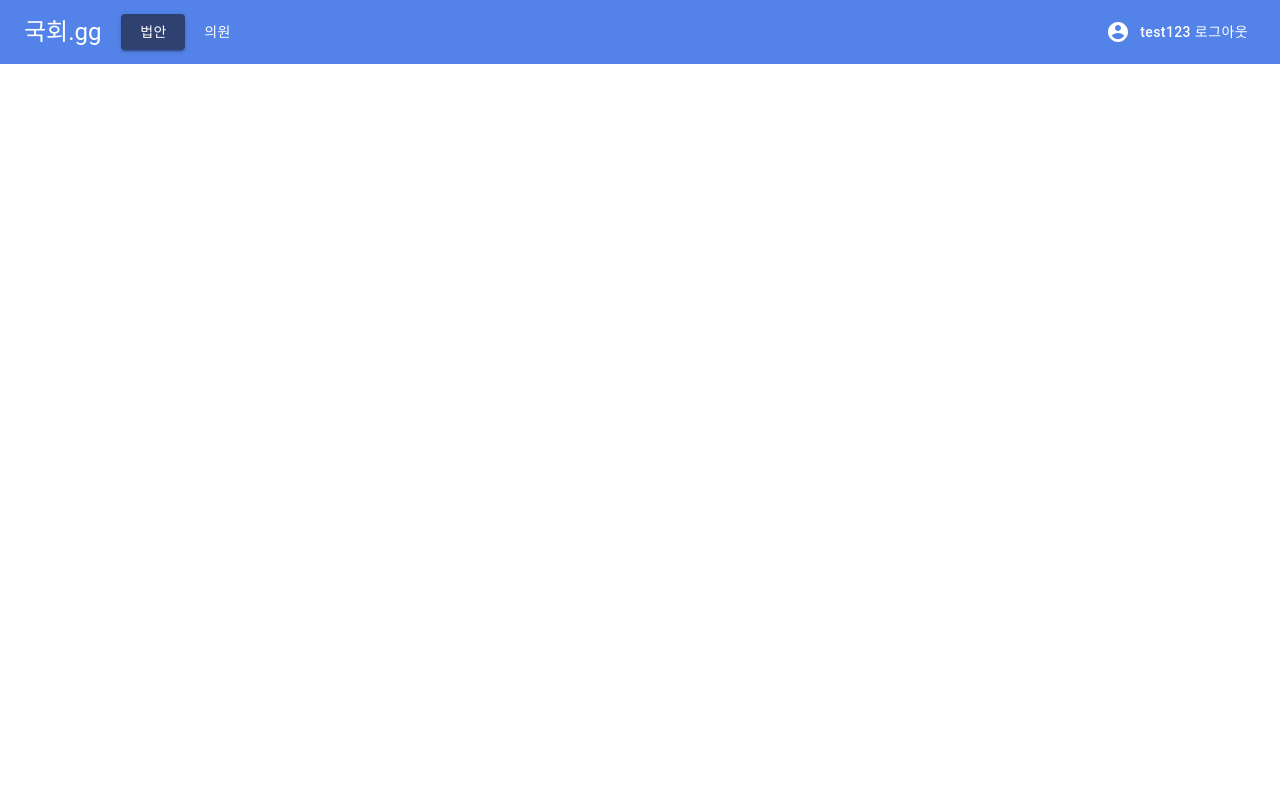
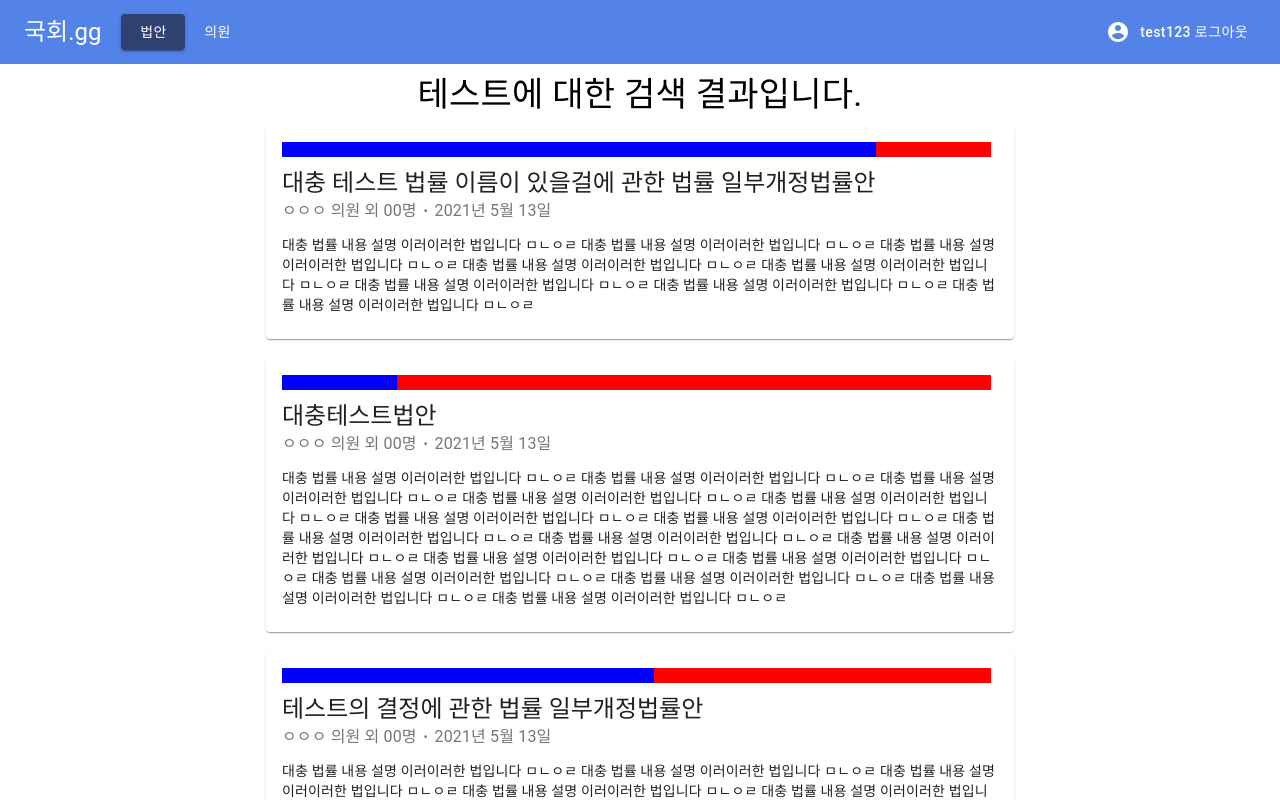
Before and after one commit to stg0123/assembly_project, a React (Create React App) app in the folder client/: page /search in a window 1280 px wide. Shown: the top 800 px of the page. Built offline with nearby package versions, Linux system fonts and the light colour scheme.

Commit message:
[FRONTEND] 법안 검색 결과 창

```diff
--- a/client/src/App.js
+++ b/client/src/App.js
@@ -7,6 +7,7 @@ import { Route, BrowserRouter, Switch } from 'react-router-dom';
 import Header from './components/Header'
 import { makeStyles } from '@material-ui/core/styles';
 import { useState } from 'react'
+import LawSearch from './components/LawSearch';
 
 const theme = createMuiTheme({
   palette: {
@@ -31,9 +32,12 @@ function App(props) {
     isLogin: true,
     userID: 'test123'
   })
+  const [Target, setTarget] = useState('테스트')
   const dataProps = {
     user: User,
-    setUser: setUser
+    setUser: setUser,
+    Target:Target,
+    setTarget:setTarget
   }
   return (
     <MuiThemeProvider theme={theme}>
@@ -47,6 +51,7 @@ function App(props) {
         <Switch>
           <Route path='/signin' component={(props) => <SignIn {...props} {...dataProps} />} />
           <Route path='/signup' component={(props) => <SignUp {...props} {...dataProps} />} />
+          <Route path='/search' component={(props) => <LawSearch {...props} {...dataProps} />} />
         </Switch>
       </BrowserRouter>
     </MuiThemeProvider>
--- /dev/null
+++ b/client/src/components/LawSearch.js
@@ -0,0 +1,144 @@
+import React,{useState,useEffect} from 'react'
+import { makeStyles } from '@material-ui/core/styles';
+import Grid from '@material-ui/core/Grid';
+
+import Card from '@material-ui/core/Card';
+import CardActions from '@material-ui/core/CardActions';
+import CardContent from '@material-ui/core/CardContent';
+import Button from '@material-ui/core/Button';
+import Typography from '@material-ui/core/Typography';
+import TextField from '@material-ui/core/TextField'
+
+const useStyles = makeStyles({
+    root: {
+        minWidth: 300,
+        margin:'10px',
+        cursor:'pointer'
+    },
+    bullet: {
+      display: 'inline-block',
+      margin: '0 2px',
+      transform: 'scale(0.8)',
+    },
+    title: {
+        fontSize: 14,
+    },
+    pos: {
+        marginBottom: 12,
+    },
+    grid: {
+        width:'60%'
+    },
+    barAgree:{
+        backgroundColor:'blue'
+    },
+    barDisagree:{
+        backgroundColor:'red'
+    },
+    bar:{
+        fontSize:'10px',
+        marginBottom:'10px'
+    },
+    result:{
+        marginTop:'10px'
+    }
+});
+
+const getData=(searchStr)=>{
+    return [{
+        name:`대충 ${searchStr} 법률 이름이 있을걸에 관한 법률 일부개정법률안`,
+        maker:'ㅇㅇㅇ 의원 외 00명',
+        date:'2021년 5월 13일',
+        content:'대충 법률 내용 설명 이러이러한 법입니다 ㅁㄴㅇㄹ 대충 법률 내용 설명 이러이러한 법입니다 ㅁㄴㅇㄹ 대충 법률 내용 설명 이러이러한 법입니다 ㅁㄴㅇㄹ 대충 법률 내용 설명 이러이러한 법입니다 ㅁㄴㅇㄹ 대충 법률 내용 설명 이러이러한 법입니다 ㅁㄴㅇㄹ 대충 법률 내용 설명 이러이러한 법입니다 ㅁㄴㅇㄹ 대충 법률 내용 설명 이러이러한 법입니다 ㅁㄴㅇㄹ 대충 법률 내용 설명 이러이러한 법입니다 ㅁㄴㅇㄹ ',
+        agree:100,
+        disagree:20
+    },
+    {
+        name:`대충${searchStr}법안`,
+        maker:'ㅇㅇㅇ 의원 외 00명',
+        date:'2021년 5월 13일',
+        content:'대충 법률 내용 설명 이러이러한 법입니다 ㅁㄴㅇㄹ 대충 법률 내용 설명 이러이러한 법입니다 ㅁㄴㅇㄹ 대충 법률 내용 설명 이러이러한 법입니다 ㅁㄴㅇㄹ 대충 법률 내용 설명 이러이러한 법입니다 ㅁㄴㅇㄹ 대충 법률 내용 설명 이러이러한 법입니다 ㅁㄴㅇㄹ 대충 법률 내용 설명 이러이러한 법입니다 ㅁㄴㅇㄹ 대충 법률 내용 설명 이러이러한 법입니다 ㅁㄴㅇㄹ 대충 법률 내용 설명 이러이러한 법입니다 ㅁㄴㅇㄹ 대충 법률 내용 설명 이러이러한 법입니다 ㅁㄴㅇㄹ 대충 법률 내용 설명 이러이러한 법입니다 ㅁㄴㅇㄹ 대충 법률 내용 설명 이러이러한 법입니다 ㅁㄴㅇㄹ 대충 법률 내용 설명 이러이러한 법입니다 ㅁㄴㅇㄹ 대충 법률 내용 설명 이러이러한 법입니다 ㅁㄴㅇㄹ 대충 법률 내용 설명 이러이러한 법입니다 ㅁㄴㅇㄹ 대충 법률 내용 설명 이러이러한 법입니다 ㅁㄴㅇㄹ 대충 법률 내용 설명 이러이러한 법입니다 ㅁㄴㅇㄹ ',
+        agree:20,
+        disagree:100
+    },
+    {
+        name:`${searchStr}의 결정에 관한 법률 일부개정법률안`,
+        maker:'ㅇㅇㅇ 의원 외 00명',
+        date:'2021년 5월 13일',
+        content:'대충 법률 내용 설명 이러이러한 법입니다 ㅁㄴㅇㄹ 대충 법률 내용 설명 이러이러한 법입니다 ㅁㄴㅇㄹ 대충 법률 내용 설명 이러이러한 법입니다 ㅁㄴㅇㄹ 대충 법률 내용 설명 이러이러한 법입니다 ㅁㄴㅇㄹ 대충 법률 내용 설명 이러이러한 법입니다 ㅁㄴㅇㄹ 대충 법률 내용 설명 이러이러한 법입니다 ㅁㄴㅇㄹ 대충 법률 내용 설명 이러이러한 법입니다 ㅁㄴㅇㄹ 대충 법률 내용 설명 이러이러한 법입니다 ㅁㄴㅇㄹ 대충 법률 내용 설명 이러이러한 법입니다 ㅁㄴㅇㄹ 대충 법률 내용 설명 이러이러한 법입니다 ㅁㄴㅇㄹ 대충 법률 내용 설명 이러이러한 법입니다 ㅁㄴㅇㄹ 대충 법률 내용 설명 이러이러한 법입니다 ㅁㄴㅇㄹ 대충 법률 내용 설명 이러이러한 법입니다 ㅁㄴㅇㄹ 대충 법률 내용 설명 이러이러한 법입니다 ㅁㄴㅇㄹ 대충 법률 내용 설명 이러이러한 법입니다 ㅁㄴㅇㄹ 대충 법률 내용 설명 이러이러한 법입니다 ㅁㄴㅇㄹ 대충 법률 내용 설명 이러이러한 법입니다 ㅁㄴㅇㄹ 대충 법률 내용 설명 이러이러한 법입니다 ㅁㄴㅇㄹ 대충 법률 내용 설명 이러이러한 법입니다 ㅁㄴㅇㄹ 대충 법률 내용 설명 이러이러한 법입니다 ㅁㄴㅇㄹ 대충 법률 내용 설명 이러이러한 법입니다 ㅁㄴㅇㄹ 대충 법률 내용 설명 이러이러한 법입니다 ㅁㄴㅇㄹ 대충 법률 내용 설명 이러이러한 법입니다 ㅁㄴㅇㄹ 대충 법률 내용 설명 이러이러한 법입니다 ㅁㄴㅇㄹ ',
+        agree:1000,
+        disagree:896
+    }]
+}
+
+function LawSearchCard(props){
+    const {name,maker,date,content,agree,disagree} = props
+    const classes = useStyles()
+    const bull = <span className={classes.bullet}>•</span>;
+
+    const getAgreePercent=()=>{
+        if(agree==0 && disagree==0) return '0%'
+        return `${parseInt((agree/(agree+disagree))*100)}%`
+    }
+
+    const getDisgreePercent=()=>{
+        if(agree==0 && disagree==0) return '0%'
+        return `${parseInt((disagree/(agree+disagree))*100)}%`
+    }
+
+    return (
+        <Card className={classes.root} onClick={()=>{alert('asdf')}}>
+            <CardContent>
+                <Grid container>
+                    <Grid style={{width:getAgreePercent()}} className={[classes.barAgree,classes.bar]}>ㅤ</Grid>
+                    <Grid style={{width:getDisgreePercent()}} className={[classes.barDisagree,classes.bar]}>ㅤ</Grid>
+                </Grid>
+                <Typography variant="h5" component="h2">
+                    {name}
+                </Typography>
+                <Typography className={classes.pos} color="textSecondary">
+                {maker} {bull} {date}
+                </Typography>
+                <Typography variant="body2" component="p">
+                    {content}
+                </Typography>
+            </CardContent>
+        </Card>
+    )
+
+}
+
+function LawSearch(props) {
+    const {Target,setTarget}=props
+    const [List, setList] = useState([])
+    const [searchTarget, setsearchTarget] = useState('')
+    useEffect(() => {
+        setList(getData(Target))
+    }, [Target])
+    const classes = useStyles()
+    const bull = <span className={classes.bullet}>•</span>;
+    const handleChange = searchTarget => event => {
+        setsearchTarget(event.target.value)
+    };
+    return (
+        <Grid container justify='center'>
+            <Grid container className={classes.grid} alignItems='center' justify='center'>
+                <Typography className={classes.result} variant='h4'>{Target}에 대한 검색 결과입니다.</Typography>
+            </Grid>
+            <Grid container className={classes.grid} alignItems='flex-start' justify='center'>
+                {List.map((info)=>{
+                    return (<LawSearchCard {...props} {...info}/>)
+                })}
+                {List.length==0
+                ?<LawSearchCard {...props} {...{
+                    name: '검색 결과가 없습니다.',
+                    agree:0,
+                    disagree:0
+                }}/>:<></>}
+            </Grid>
+        </Grid>
+
+    )
+}
+
+export default LawSearch
```
